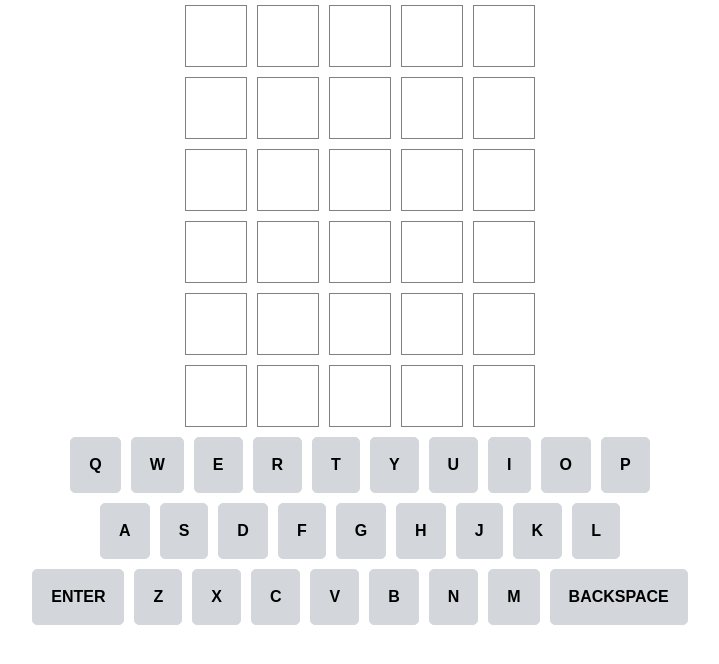
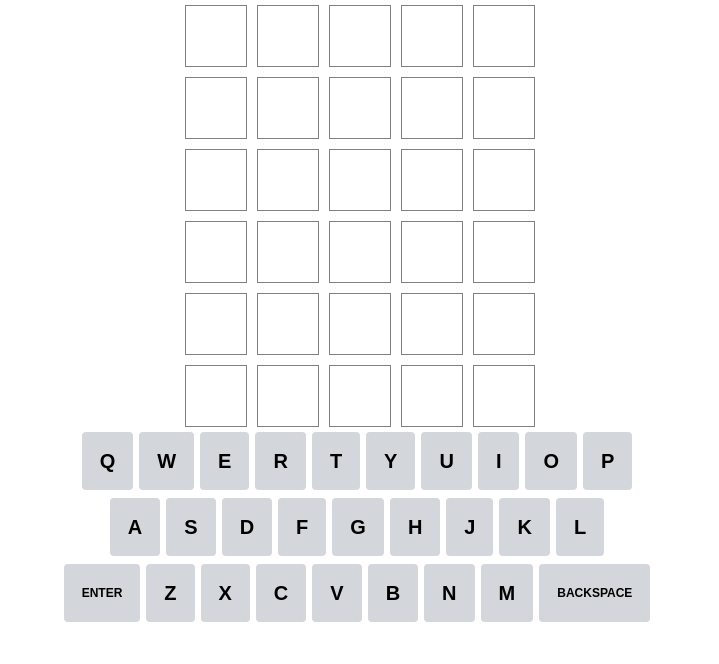
Before and after one commit to JoannaChow/wordle, a React (Create React App) app: page / in a window 1280 px wide. Shown: the top 664 px of the page, without its empty margins (280-999 px from the left). Built offline with nearby package versions, Linux system fonts and the light colour scheme.

Commit message:
finished keyboard

```diff
--- a/package.json
+++ b/package.json
@@ -14,9 +14,10 @@
     "lodash": "^4.17.21",
     "mobx": "^5.15.7",
     "mobx-react": "^6.3.1",
-    "react": "^17.0.2",
-    "react-dom": "^17.0.2",
+    "react": "^18.2.0",
+    "react-dom": "^18.2.0",
     "react-scripts": "5.0.0",
+    "sass": "^1.71.1",
     "styled-components": "^5.3.3",
     "typescript": "^4.5.5",
     "web-vitals": "^2.1.4"
--- a/src/consts.ts
+++ b/src/consts.ts
@@ -50,9 +50,13 @@ const KEYS = [
     "M",
 ] as const;
 
-export type Key = typeof KEYS[number];
+export type Key = (typeof KEYS)[number];
 
 export const Color = {
-  colorBg: "#D3D6DA",
+    keyBg: "#D3D6DA",
+    keyBgCorrect: "#6aaa64",
+    keyBgPresent: "#c9b458",
+    keyBgAbsent: "#787c7e",
     keyTextColor: "#000000",
+    keyEvaluatedColor: "#ffffff",
 };
--- /dev/null
+++ b/src/scss/colors.scss
@@ -0,0 +1,36 @@
+:root{
+    --keyBg: #D3D6DA;
+    --keyBgCorrect: #6aaa64;
+    --keyBgPresent: #c9b458;
+    --keyBgAbsent: #787c7e;
+    --keyTextColor: #000000;
+    --keyEvaluatedColor: #ffffff;
+}
+
+.keyAbsent {
+    background-color: var(--keyBgAbsent);
+    color: var(--keyEvaluatedColor);
+}
+
+.keyPresent {
+    background-color: var(--keyBgPresent);
+    color: var(--keyEvaluatedColor);
+}
+
+.keyCorrect {
+    background-color: var(--keyBgCorrect);
+    color: var(--keyEvaluatedColor);
+}
+
+.keyModule {
+    background-color: var(--keyBg);
+    color: var(--keyTextColor);
+}
+
+.keyENTER {
+    font-size:  12px !important;
+}
+
+.keyBACKSPACE {
+    font-size:  12px !important;
+}
--- /dev/null
+++ b/src/scss/index.scss
@@ -0,0 +1 @@
+@import "./colors.scss"
--- a/src/stores/GamesStore.ts
+++ b/src/stores/GamesStore.ts
@@ -25,14 +25,15 @@ export class GamesStore {
 
     constructor() {
         this.games = LocalStorageService.getItem<IGame[]>("games") ?? [];
-        if(!this.games.length) {
+        if (!this.games.length) {
             this.games = [GamesStore.newGame()];
             LocalStorageService.setItem("games", this.games);
         }
+        console.log(`solution: ${this.games[0].solution}`);
     }
 
     @computed
-    get currentGame() :IGame {
+    get currentGame(): IGame {
         return this.games[this.games.length - 1];
     }
 }
--- a/src/views/Game/Game.tsx
+++ b/src/views/Game/Game.tsx
@@ -18,6 +18,8 @@ interface IProps {
 export class Game extends React.Component<IProps> {
     @observable
     private currentInput = "";
+    @observable
+    private guessedLetters: Map<string, Evaluation> = new Map();
 
     @computed
     private get gridTiles(): ITile[][] {
@@ -74,6 +76,17 @@ export class Game extends React.Component<IProps> {
         }
         game.guesses.push(this.currentInput);
         game.evaluation.push(evaluateWord(this.currentInput, game.solution));
+        this.currentInput.split("").forEach((letter, index) => {
+            const newEval = game.evaluation[game.evaluation.length - 1][index];
+            const existingEval = this.guessedLetters.get(letter);
+            if (
+                !existingEval ||
+                (existingEval === Evaluation.PRESENT &&
+                    newEval === Evaluation.CORRECT)
+            ) {
+                this.guessedLetters.set(letter, newEval);
+            }
+        });
 
         if (
             game.evaluation[game.evaluation.length - 1].every(
@@ -96,7 +109,10 @@ export class Game extends React.Component<IProps> {
             <>
                 <Header />
                 <Grid tiles={this.gridTiles} />
-        <Keyboard onKey={this.onKeyHandler} />
+                <Keyboard
+                    onKey={this.onKeyHandler}
+                    guessedLetters={this.guessedLetters}
+                />
             </>
         );
     }
--- a/src/views/Game/components/Keyboard.tsx
+++ b/src/views/Game/components/Keyboard.tsx
@@ -2,10 +2,11 @@ import { flatten } from "lodash";
 import { observer } from "mobx-react";
 import React from "react";
 import styled from "styled-components";
-import { KEYBOARD_KEYS, Key, Color } from "../../../consts";
+import { KEYBOARD_KEYS, Key, Color, Evaluation } from "../../../consts";
 
 interface IProps {
     onKey: (key: Key) => void;
+    guessedLetters: Map<string, Evaluation>;
 }
 
 @observer
@@ -25,12 +26,33 @@ export class Keyboard extends React.Component<IProps> {
     }
 
     render() {
+        const { onKey, guessedLetters } = this.props;
         return (
             <>
                 {KEYBOARD_KEYS.map((row, rowIndex) => (
                     <Row key={rowIndex}>
                         {row.map((keyName, colIndex) => (
-              <KeyBtn key={colIndex} onClick={() => this.props.onKey(keyName)}>
+                            <KeyBtn
+                                key={colIndex}
+                                onClick={() => onKey(keyName)}
+                                className={`${
+                                    guessedLetters.get(keyName) ===
+                                    Evaluation.ABSENT
+                                        ? "keyAbsent"
+                                        : guessedLetters.get(keyName) ===
+                                          Evaluation.PRESENT
+                                        ? "keyPresent"
+                                        : guessedLetters.get(keyName) ===
+                                          Evaluation.CORRECT
+                                        ? "keyCorrect"
+                                        : "keyModule"
+                                } ${
+                                    keyName === "ENTER" ||
+                                    keyName === "BACKSPACE"
+                                        ? `key${keyName}`
+                                        : ""
+                                }`}
+                            >
                                 {keyName}
                             </KeyBtn>
                         ))}
@@ -45,16 +67,16 @@ const Row = styled.div`
     display: flex;
     flex-direction: row;
     justify-content: center;
+    margin: 0 auto 8px;
 `;
 
-const KeyBtn = styled.button`
-  border: 1px solid ${Color.colorBg};
-  border-radius: 5px;
-  padding: 18px;
-  margin: 5px;
-  background-color: ${Color.colorBg};
-  color: ${Color.keyTextColor};
-  font-weight: bold;
-  font-size: 12pt;
-  user-select: none;
-`;
+const KeyBtn = styled.button((props) => ({
+    border: `0`,
+    borderRadius: `4px`,
+    height: `58px`,
+    padding: `18px`,
+    margin: `0 6px 0 0`,
+    fontWeight: `bold`,
+    fontSize: `1.25em`,
+    userSelect: `none`,
+}));
```
Also changed, not shown: src/App.tsx (+6 -5 lines), 2 other files (tests, documents, lock files or other folders). Lines whose indentation alone changed are shown as unchanged.
